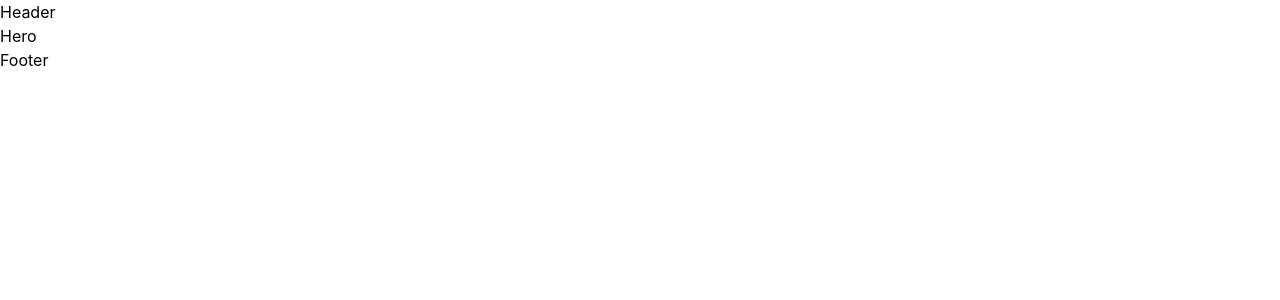
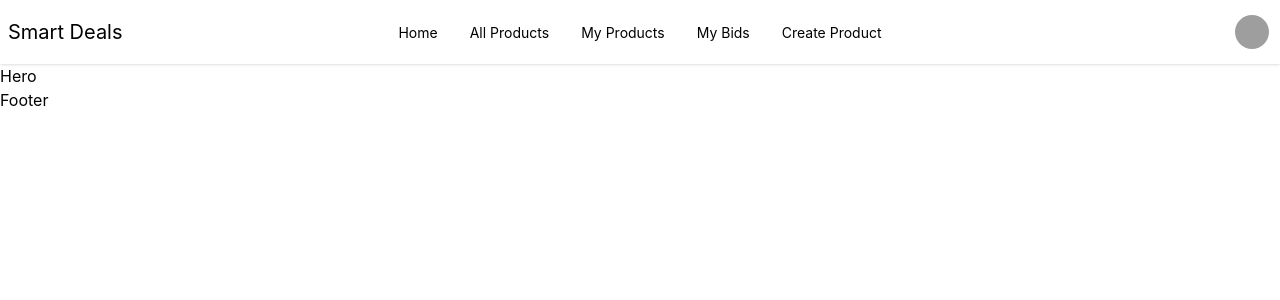
Before and after one commit to manoffocus117/Smart-Deals-Client, a React (Vite) app: page / in a window 1280 px wide. Shown: the top 300 px of the page. Built offline with nearby package versions, Linux system fonts and the light colour scheme; grey boxes are pictures that could not be loaded.

Commit message:
navbar added

```diff
--- a/package.json
+++ b/package.json
@@ -14,6 +14,7 @@
             "daisyui": "^5.7.16",
             "react": "^19.2.8",
             "react-dom": "^19.2.8",
+            "react-icons": "^5.7.0",
             "react-router": "^8.3.0",
             "tailwindcss": "^4.3.3"
       },
--- a/src/components/Header.jsx
+++ b/src/components/Header.jsx
@@ -1,7 +1,78 @@
 import React from "react";
+import { RiMenu5Fill } from "react-icons/ri";
 
 const Header = () => {
-      return <header>Header</header>;
+      return (
+            <header>
+                  <nav className="navbar bg-base-100 shadow-sm">
+                        <div className="navbar-start">
+                              <a className="text-xl">Smart Deals</a>
+                        </div>
+                        <div className="navbar-center hidden lg:flex">
+                              <ul className="menu gap-8 menu-horizontal px-1">
+                                    <li>Home</li>
+                                    <li>All Products</li>
+                                    <li>My Products</li>
+                                    <li>My Bids</li>
+                                    <li>Create Product</li>
+                              </ul>
+                        </div>
+                        <div className="navbar-end gap-3">
+                              <div className="flex gap-2">
+                                    <div className="dropdown dropdown-end">
+                                          <div
+                                                tabIndex={0}
+                                                role="button"
+                                                className="btn btn-ghost btn-circle avatar"
+                                          >
+                                                <div className="w-10 rounded-full">
+                                                      <img
+                                                            alt="User image"
+                                                            src="https://img.daisyui.com/images/stock/photo-1534528741775-53994a69daeb.webp"
+                                                      />
+                                                </div>
+                                          </div>
+                                          <ul
+                                                tabIndex="-1"
+                                                className="menu menu-sm dropdown-content bg-base-100 rounded z-1 mt-5 w-52 p-2 shadow"
+                                          >
+                                                <li>
+                                                      <a>Profile</a>
+                                                </li>
+                                                <li>
+                                                      <a>Settings</a>
+                                                </li>
+                                                <li>
+                                                      <a>Logout</a>
+                                                </li>
+                                          </ul>
+                                    </div>
+                              </div>
+                              <div className="dropdown dropdown-end lg:hidden">
+                                    <div
+                                          tabIndex={0}
+                                          role="button"
+                                          className="btn text-2xl border-none p-0 lg:hidden"
+                                    >
+                                          <RiMenu5Fill />
+                                    </div>
+                                    <ul
+                                          tabIndex="-1"
+                                          className="menu menu-sm dropdown-content bg-base-100 rounded z-1 mt-5 w-52 p-2 shadow"
+                                    >
+                                          <ul className="menu gap-3 px-1">
+                                                <li>Home</li>
+                                                <li>All Products</li>
+                                                <li>My Products</li>
+                                                <li>My Bids</li>
+                                                <li>Create Product</li>
+                                          </ul>
+                                    </ul>
+                              </div>
+                        </div>
+                  </nav>
+            </header>
+      );
 };
 
 export default Header;
--- /dev/null
+++ b/src/pages/All_products.jsx
@@ -0,0 +1,7 @@
+import React from "react";
+
+const All_products = () => {
+      return <div>All_products</div>;
+};
+
+export default All_products;
--- a/src/routes/router.jsx
+++ b/src/routes/router.jsx
@@ -2,15 +2,20 @@ import React from "react";
 import { createBrowserRouter } from "react-router";
 import Root from "../layout/Root";
 import Hero from "../pages/Hero";
+import All_products from "../pages/All_products";
 
 const router = createBrowserRouter([
       {
             path: "/",
-            element: <Root />,
+            Component: Root,
             children: [
                   {
-                        path: "/",
-                        element: <Hero />,
+                        index: true,
+                        Component: Hero,
+                  },
+                  {
+                        path: "all-products",
+                        Component: All_products,
                   },
             ],
       },
```
Also changed, not shown: 1 other file (tests, documents, lock files or other folders).
